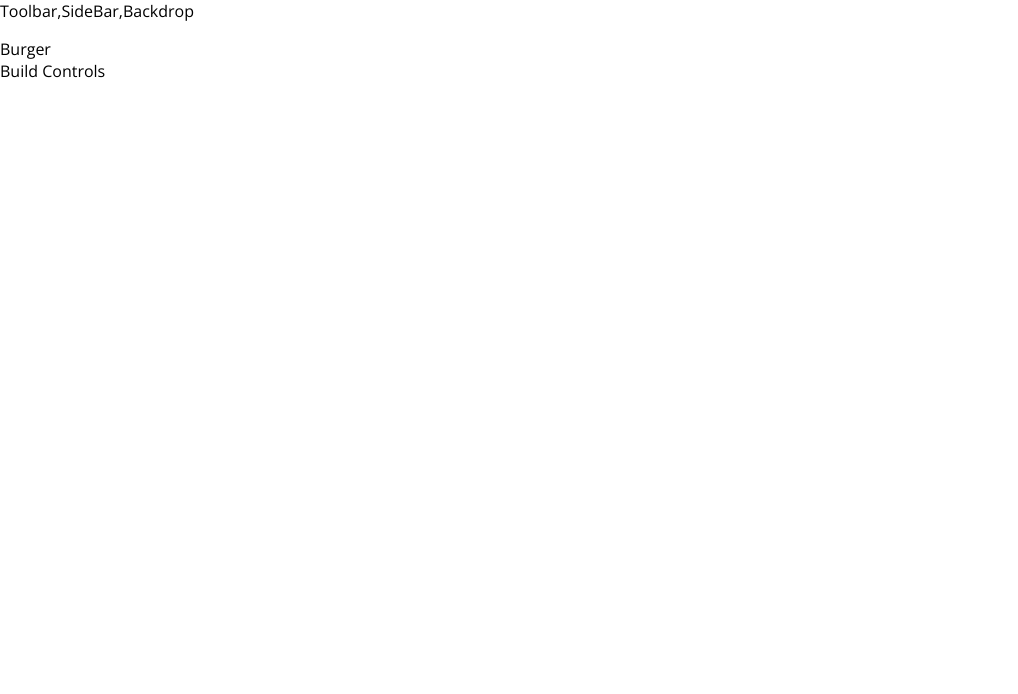
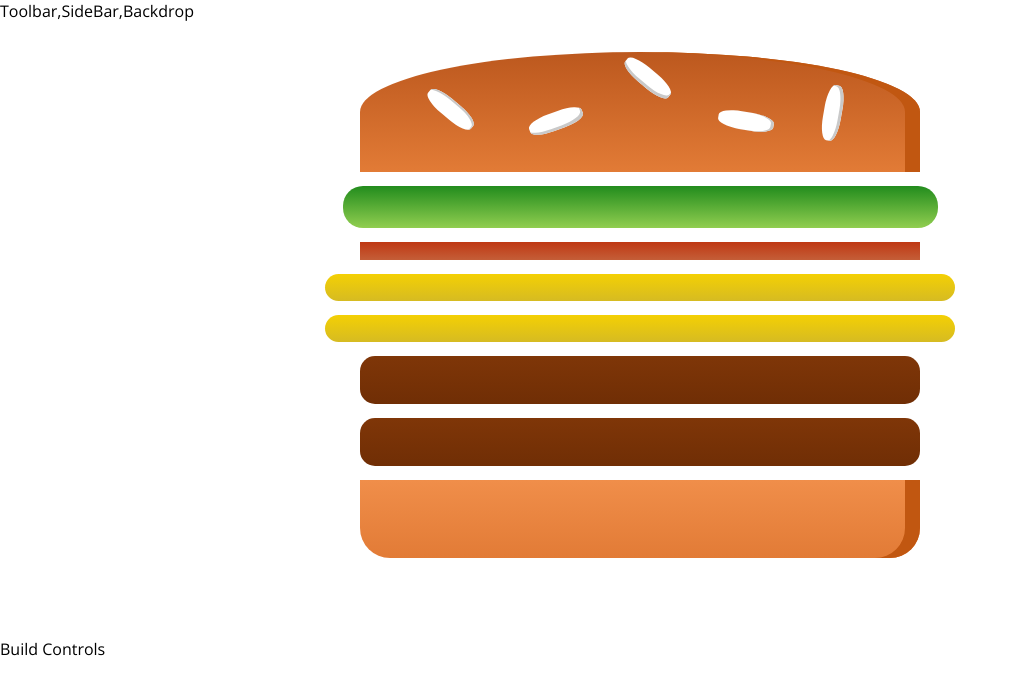
Before and after one commit to Valeriia-Rez/Burger-Builder-App, a React app: page / in a window 1280 px wide. Shown: the top 694 px of the page, without its empty margins (0-1018 px from the left). Built offline with nearby package versions, Linux system fonts and the light colour scheme.

Commit message:
Starting the Burger Component and outputting Burger Ingredients dynamically

```diff
--- a/package.json
+++ b/package.json
@@ -1,5 +1,5 @@
 {
-  "name": "react-complete-guide",
+  "name": "Burger-Build-App",
   "version": "0.1.0",
   "private": true,
   "dependencies": {
--- /dev/null
+++ b/src/components/Burger/Burger.css
@@ -0,0 +1,30 @@
+.Burger{
+    width: 100%;
+    margin: auto;
+    height: 250px;
+    overflow: scroll;
+    text-align: center;
+    font-weight: bold;
+    font-size: 1.2rem;
+}
+
+@media(min-width:500px) and (min-height:400px){
+    .Burger{
+        width: 350px;
+        height: 300px;
+    }
+    }
+
+    @media(min-width:500px) and (min-height:401px){
+        .Burger{
+            width: 450px;
+            height: 400px;
+        }
+        }
+
+@media(min-width:1000px) and (min-height:700px){
+.Burger{
+    width: 700px;
+    height: 600px;
+}
+}
--- a/src/components/Burger/Burger.js
+++ b/src/components/Burger/Burger.js
@@ -0,0 +1,20 @@
+import React from 'react';
+import classes from './Burger.css';
+import BurgerIngredient from '../BurgerIngredient/Burgeringredient';
+
+const burger = (props) => {
+    const transformedIngredients = Object.keys(props.ingredients).map(igKey => {
+        return [...Array(props.ingredients[igKey])].map((_, i) => {
+            return <BurgerIngredient key={igKey + i} type={igKey} />;
+        });
+    });
+    return (
+        <div className={classes.Burger}>
+            <BurgerIngredient type="bread-top" />
+            {transformedIngredients}
+            <BurgerIngredient type="bread-bottom" />
+        </div>
+    );
+};
+
+export default burger;
--- a/src/components/Burgeringredients/Burgeringredient.js
+++ b/src/components/BurgerIngredient/Burgeringredient.js
@@ -1,5 +1,5 @@
 import React, { Component } from 'react';
-import classes from './BurgerIngredient.css';
+import classes from './Burgeringredient.css';
 import PropTypes from 'prop-types';
 
 class BurgerIngredient extends Component {
--- a/src/containers/BurgerBuilder/BurgerBuilder.js
+++ b/src/containers/BurgerBuilder/BurgerBuilder.js
@@ -1,11 +1,21 @@
 import React, { Component } from "react";
 import Aux from '../../hoc/Aux';
+import Burger from '../../components/Burger/Burger';
 
 class BurgerBuilder extends Component {
+    state = {
+        ingredients: {
+            salad: 1,
+            bacon: 1,
+            cheese: 2,
+            meat: 2
+        }
+    }
+
     render() {
         return (
             <Aux>
-                <div>Burger</div>
+                <Burger ingredients={this.state.ingredients} />
                 <div>Build Controls</div>
             </Aux>
         );
```
Also changed, not shown: src/components/BurgerIngredient/Burgeringredient.css (renamed from src/components/Burgeringredients/Burgeringredient.css).
